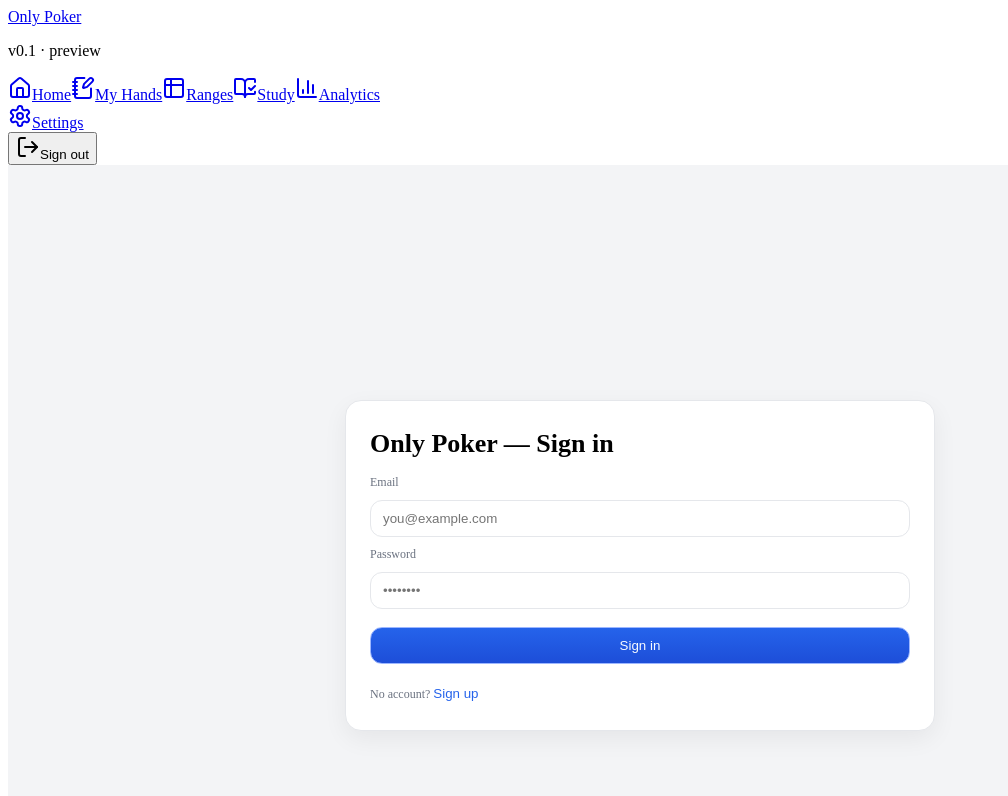
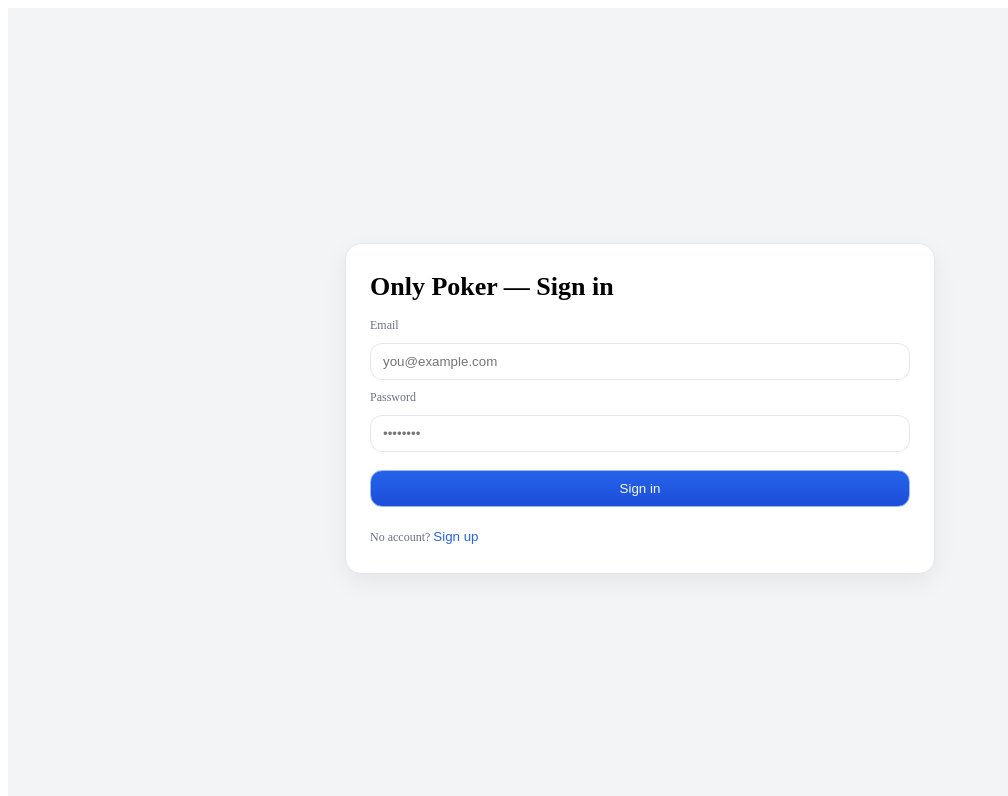
Before and after one commit to yeruvabala/notion-poker-web, a Next.js app: page /login in a window 1280 px wide. Shown: the top 796 px of the page, without its empty margins (0-1008 px from the left). Built offline with nearby package versions, Linux system fonts and the light colour scheme; no server answers.

Commit message:
Update layout.tsx

```diff
--- a/app/layout.tsx
+++ b/app/layout.tsx
@@ -1,25 +1,16 @@
-import type { Metadata } from "next";
-import "./globals.css";
-import Sidebar from "@/components/Sidebar";
+// app/layout.tsx
+import './globals.css';
+import type { Metadata } from 'next';
 
 export const metadata: Metadata = {
-  title: "Only Poker",
-  description: "Only Poker — preview",
+  title: 'Only Poker',
+  description: 'Only Poker – preview',
 };
 
 export default function RootLayout({ children }: { children: React.ReactNode }) {
   return (
     <html lang="en">
-      <body className="min-h-screen bg-slate-50 text-slate-900">
-        <div className="flex">
-          <Sidebar />
-          <main className="min-h-screen flex-1">
-            <div className="mx-auto max-w-6xl p-6 md:p-10">
-              {children}
-            </div>
-          </main>
-        </div>
-      </body>
+      <body>{children}</body>
     </html>
   );
 }
```
